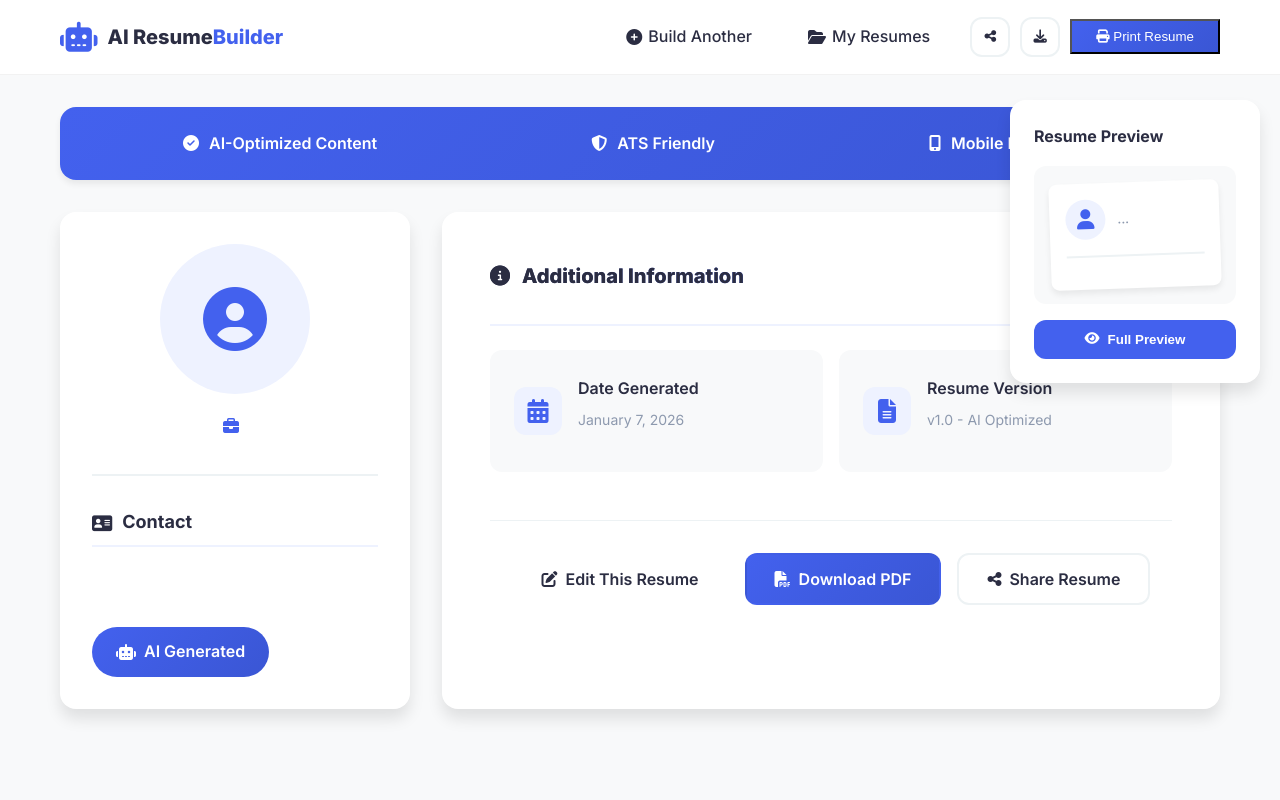
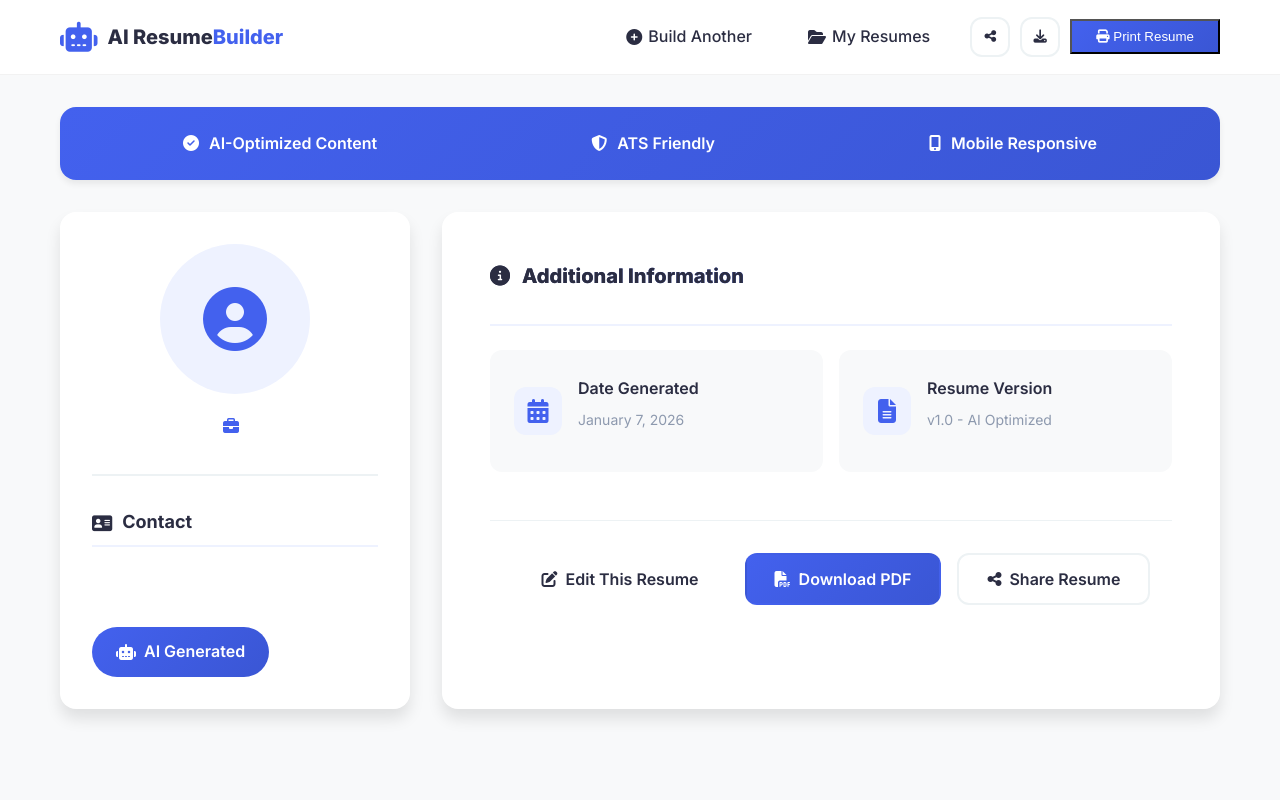
Before and after one commit to tahereducation01/AI-Resume-Creator, a Flask app: template templates/resume.html in a window 1280 px wide. Run offline with Flask 3, Linux system fonts and the light colour scheme; the template is opened without the code that fills it, so the values that code supplies are empty; some libraries are stand-ins or nearby versions.

Commit message:
Update templates UI

```diff
--- a/templates/resume.html
+++ b/templates/resume.html
@@ -306,42 +306,6 @@
                         <span>Share Resume</span>
                     </button>
                 </div>
-            </div>
-        </div>
-
-        <!-- Resume Preview Sidebar -->
-        <div class="resume-preview-sidebar">
-            <h4>Resume Preview</h4>
-            <div class="preview-container">
-                <div class="preview-page">
-                    <!-- Mini preview of the resume -->
-                    <div class="preview-header">
-                        <div class="preview-avatar">
-                            {% if profile_image_url %}
-                                <img src="{{ profile_image_url }}" alt="{{ name }}">
-                            {% else %}
-                                <i class="fas fa-user"></i>
-                            {% endif %}
-                        </div>
-                        <div class="preview-info">
-                            <h5>{{ name }}</h5>
-                            <p>{{ headline[:30] }}...</p>
-                        </div>
-                    </div>
-                    <div class="preview-skills">
-                        {% for skill in skills.split(',')[:4] %}
-                            {% if skill.strip() %}
-                            <span class="preview-skill">{{ skill.strip()[:10] }}</span>
-                            {% endif %}
-                        {% endfor %}
-                    </div>
-                </div>
-            </div>
-            <div class="preview-actions">
-                <button class="preview-btn" onclick="togglePreview()">
-                    <i class="fas fa-eye"></i>
-                    Full Preview
-                </button>
             </div>
         </div>
     </main>
```
